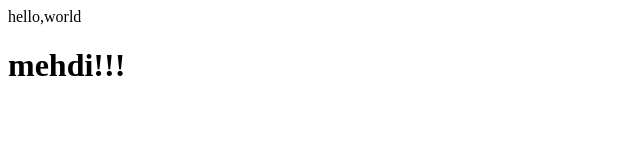
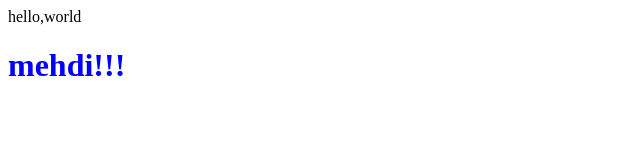
Before and after one commit to msheykh/cs50xiran, a plain HTML site: page index.html in a window 1280 px wide. Shown: the whole page, without its empty margins (0-640 px from the left). Drawn offline with Linux system fonts and the light colour scheme.

Commit message:
add color in heading

```diff
--- a/index.html
+++ b/index.html
@@ -8,6 +8,6 @@
 </head>
 <body>
     hello,world
-    <h1>mehdi!!!</h1>
+    <h1 style="color: blue;">mehdi!!!</h1>
 </body>
 </html>
```
